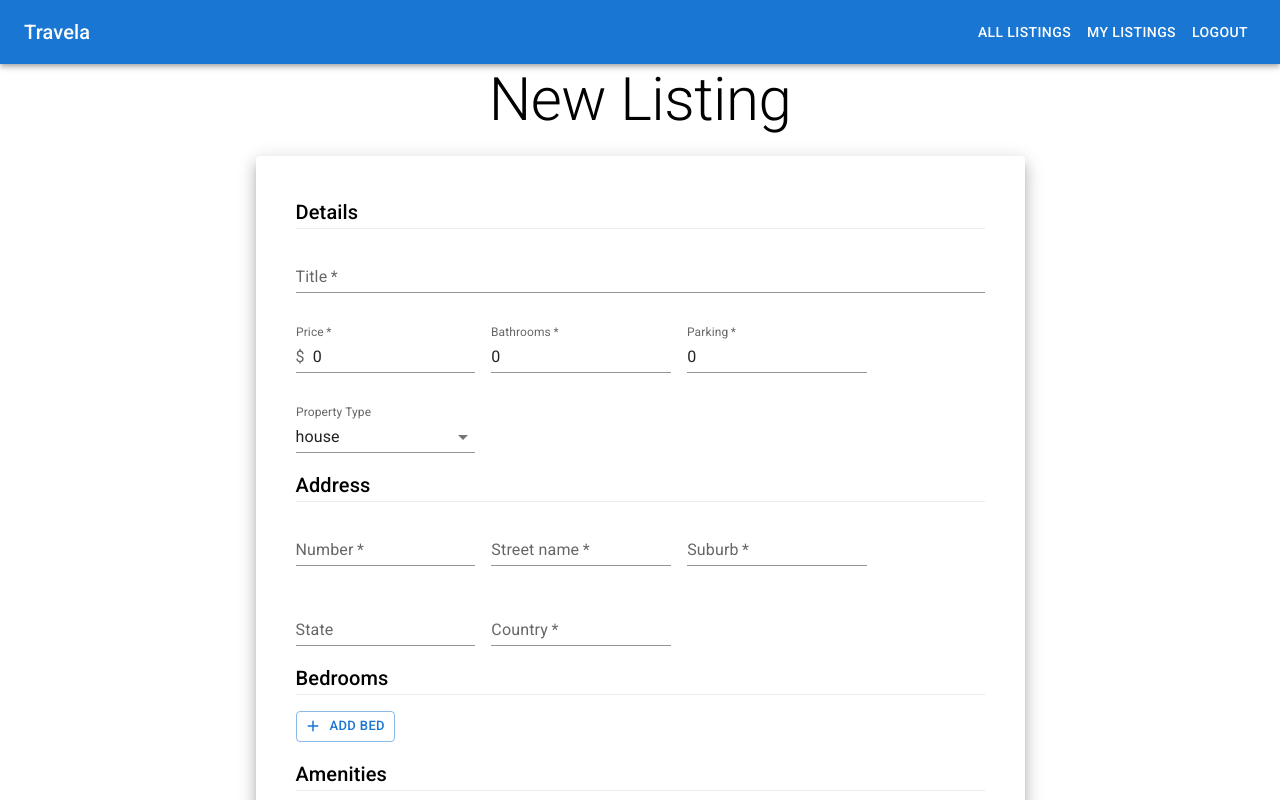
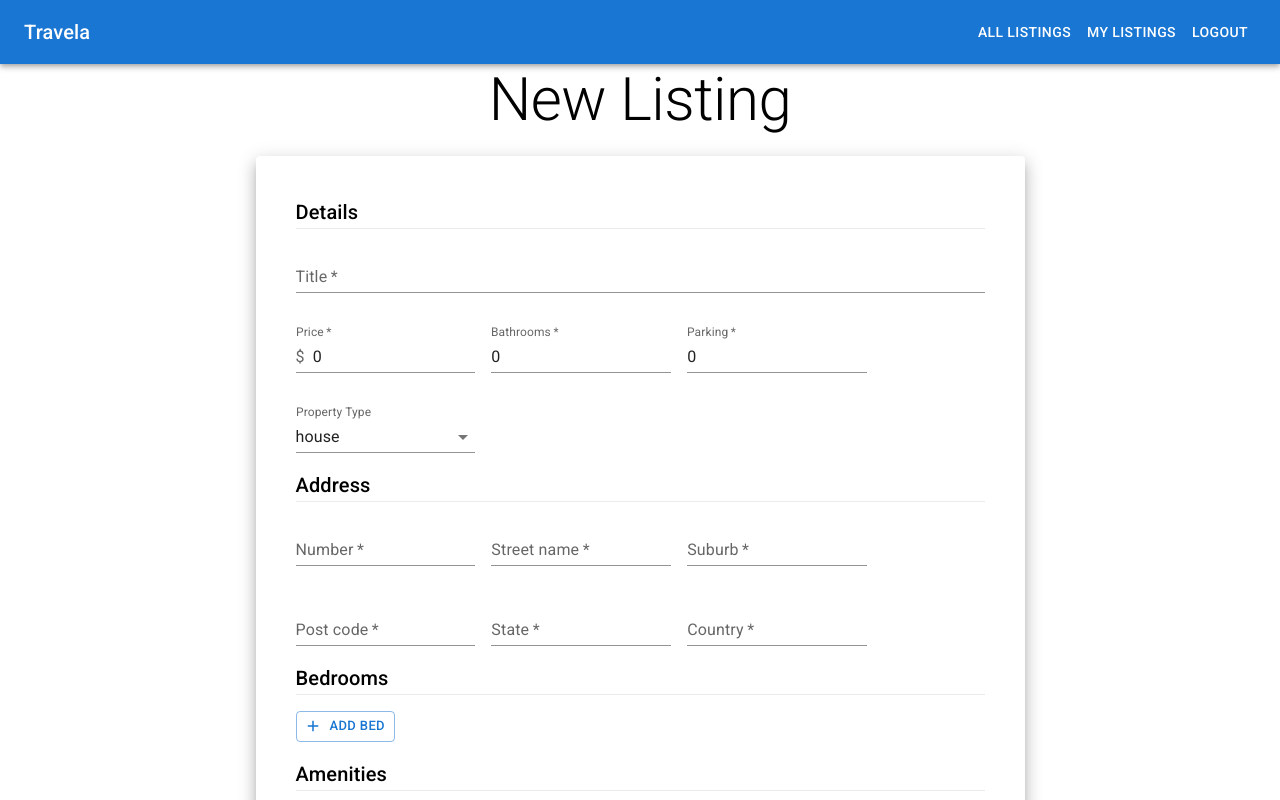
Before and after one commit to nicolunardi/travela-client, a React (Create React App) app: page /user/listings/newListing in a window 1280 px wide. Shown: the top 800 px of the page. Built offline with nearby package versions, Linux system fonts and the light colour scheme; sample sign-in values are in the browser's storage.

Commit message:
fix: fixed issue where api calls to create a new listing was not working

```diff
--- a/src/components/login/LoginForm.jsx
+++ b/src/components/login/LoginForm.jsx
@@ -55,7 +55,7 @@ const LoginForm = () => {
         if (response.status >= 200 && response.status < 300) {
           setSuccess(true);
           setErrorMessage('successfully logged in');
-          setUser({ token: response.data.token, email: localStorage.getItem('email') });
+          setUser({ token: response.data.access_token, email: localStorage.getItem('email') });
           history.goBack();
         } else {
           setErrorMessage(response.data.detail);
--- a/src/components/newListings/NewListingForm.jsx
+++ b/src/components/newListings/NewListingForm.jsx
@@ -95,7 +95,6 @@ const NewListingForm = () => {
   const [bathrooms, setBathrooms] = useState(0);
   const [parking, setParking] = useState(0);
   const [type, setType] = useState('house');
-  const [state, setState] = useState('');
   const [bedrooms, setBedrooms] = useState([]);
   const [amenities, setAmenities] = useState(amenityList.map((amenity) => ({ [amenity]: false })));
   const [thumbnail, setThumbnail] = useState('');
@@ -164,7 +163,7 @@ const NewListingForm = () => {
   };
 
   const onSubmit = async (data) => {
-    const { title, number, street, suburb, country } = data;
+    const { title, number, street, suburb, country, state, postCode } = data;
     const { beds, bedrooms: totalBedrooms } = getBedroomTotals(bedrooms);
     // convert amenities to an object
     let amenitiesObj = amenities.flatMap(Object.entries);
@@ -175,6 +174,7 @@ const NewListingForm = () => {
         street_number: number,
         street_name: street,
         suburb: suburb,
+        post_code: postCode,
         state: state,
         country: country,
       },
@@ -189,14 +189,17 @@ const NewListingForm = () => {
       amenities: amenitiesObj,
       bedrooms: bedrooms,
     };
+    console.log(imagesList);
     const res = await createListing(newListing);
-    if (res.status === 200) {
+    if (res.status >= 200 && res.status < 300) {
+      console.log(res.status);
       setAlertMessage('Listing successfully saved!');
       setSuccess(true);
       setShowAlert(true);
       setTimeout(() => history.push('/user/listings'), 1000);
     } else {
-      setAlertMessage(res.data.error);
+      console.log(res.data);
+      setAlertMessage(res.data.detail);
       setSuccess(false);
       setShowAlert(true);
     }
@@ -321,13 +324,24 @@ const NewListingForm = () => {
               {...register('suburb')}
             />
             <TextField
+              required
+              name="postCode"
+              label="Post code"
+              variant="standard"
+              sx={styles.inputSmall}
+              error={!!errors.postCode}
+              helperText={errors.postCode?.message}
+              {...register('postCode')}
+            />
+            <TextField
+              required
               name="state"
               label="State"
-              value={state}
               variant="standard"
-              onChange={(e) => setState(e.target.value)}
               sx={styles.inputSmall}
-              type="text"
+              error={!!errors.state}
+              helperText={errors.state?.message}
+              {...register('state')}
             />
             <TextField
               required
--- a/src/service/api.js
+++ b/src/service/api.js
@@ -17,14 +17,13 @@ const api = {
   declineBooking: `${BASE_URL}/bookings/decline`,
 };
 
-const apiCall = (method, url, body) => {
+const apiCall = (method, url, body, login = false) => {
   return axios({
     method: method,
     url: url,
     data: body || null,
-    headers: {
+    headers: login || {
       Authorization: `Bearer ${localStorage.getItem('token')}`,
-      'Content-Type': 'application/x-www-form-urlencoded',
     },
   });
 };
@@ -36,7 +35,10 @@ export const login = async (body) => {
     formData.append('username', body.username);
     formData.append('password', body.password);
 
-    const response = await apiCall('POST', api.login, formData);
+    const response = await apiCall('POST', api.login, formData, {
+      Authorization: `Bearer ${localStorage.getItem('token')}`,
+      'Content-Type': 'application/x-www-form-urlencoded',
+    });
     console.log(response);
     localStorage.setItem('token', response.data.access_token);
     localStorage.setItem('email', jwtDecoder(response.data.access_token).email);
--- a/src/validation/schema/validationSchemas.js
+++ b/src/validation/schema/validationSchemas.js
@@ -7,6 +7,8 @@ const editListingSchema = Yup.object().shape({
   number: Yup.number().typeError('Must be a number').required('Street number is required'),
   street: Yup.string().required('Street name is required'),
   suburb: Yup.string().required('Suburb name is required'),
+  postCode: Yup.number().typeError('Must be a number').required('Post code is required'),
+  state: Yup.string().required('State is required'),
   country: Yup.string().required('Country is required'),
 });
 
```
